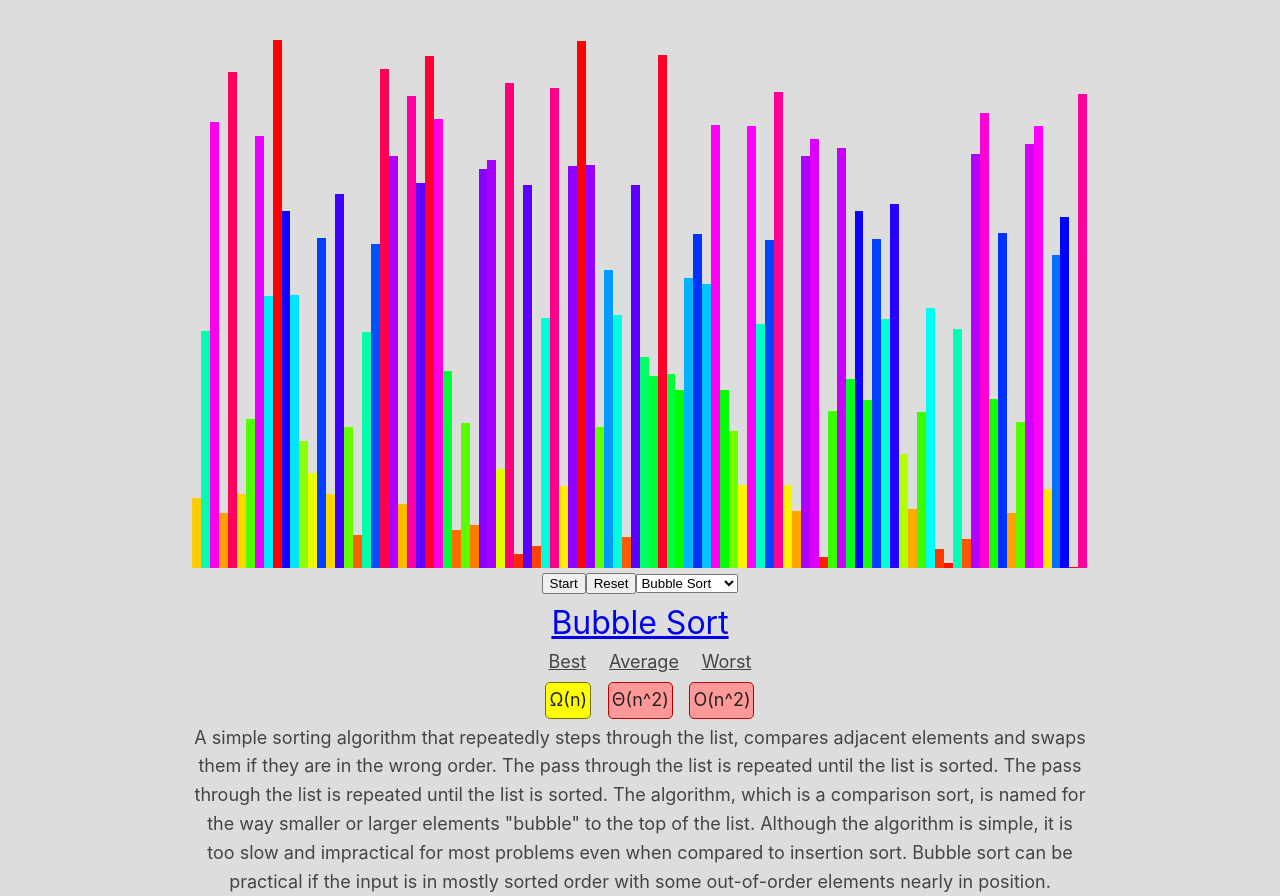
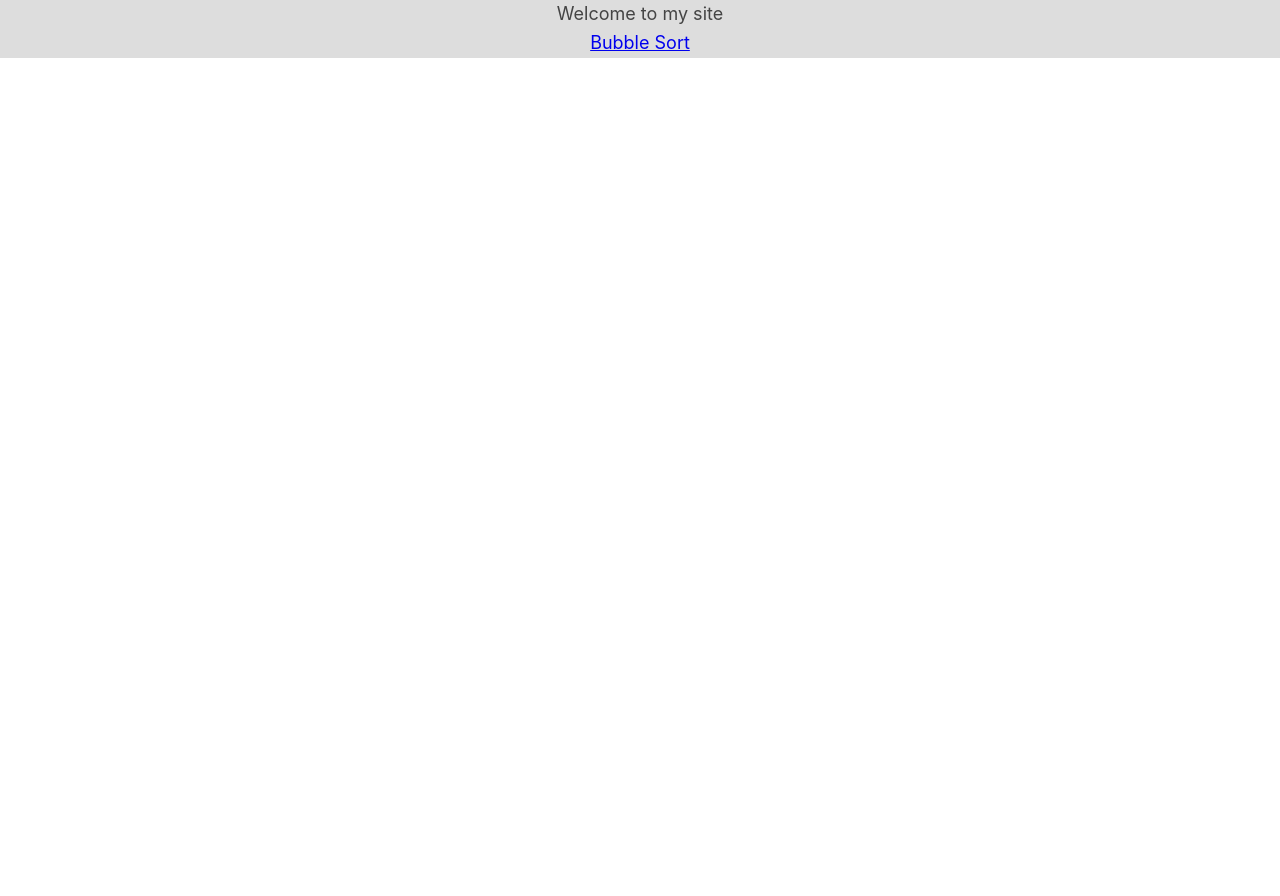
Before and after one commit to marvinody/react-sorting-algos, a React (Create React App) app: page / in a window 1280 px wide. After the commit the page ends 800 px from the top, so only its background shows below. Built offline with nearby package versions, Linux system fonts and the light colour scheme.

Commit message:
feat/refactor: large functional update rewrites how a lot of logic is used. Sort algo is new dependent on url!

```diff
--- a/src/App.js
+++ b/src/App.js
@@ -1,12 +1,22 @@
 import React from 'react';
+import { BrowserRouter as Router, Route, Switch } from "react-router-dom";
 import './App.css';
 import Main from './Main';
+import Sort from './Sort';
 
 function App() {
   return (
-    <div className="App">
-      <Main />
-    </div>
+    <Router>
+      <div className="App">
+        <Switch>
+          <Route path='/' exact>
+            <Main></Main>
+          </Route>
+          <Route path='/:slug' component={Sort}>
+          </Route>
+        </Switch>
+      </div>
+    </Router>
   );
 }
 
--- a/src/Controls.js
+++ b/src/Controls.js
@@ -5,9 +5,6 @@ const Controls = (props) => {
     <div>
       <button onClick={props.start}>Start</button>
       <button onClick={props.reset}>Reset</button>
-      <select value={props.sort} onChange={e => props.changeSort(e.target.value)}>
-        {props.sorts.map((s, idx) => <option value={idx} key={s.name}>{s.name}</option>)}
-      </select>
     </div>
   )
 }
--- a/src/Main.js
+++ b/src/Main.js
@@ -1,126 +1,10 @@
-import React from 'react';
-import Controls from './Controls';
-import DataHolder from './DataHolder';
-import SortInfo from './SortInfo';
-import bubble_sort, { data as bubble_data } from './sorts/bubble';
-import insertion_sort from './sorts/insertion';
-import merge_sort from './sorts/merge';
-import radix_sort from './sorts/radix';
-const TIMEOUT = 10;
-const ARRAY_SIZE = 100;
-const newRandArray = len => {
-  const arr = Array.from(new Int8Array(len));
-  return arr.map(() => Math.random() * (ARRAY_SIZE * 10) | 0);
+import React from 'react'
+import NavBar from './NavBar'
+export default function () {
+  return (
+    <div>
+      <span>Welcome to my site</span>
+      <NavBar></NavBar>
+    </div>
+  )
 }
-
-export default class Main extends React.Component {
-  constructor() {
-    super();
-    this.state = {
-      values: newRandArray(ARRAY_SIZE),
-      isSorting: false,
-      sorts: [
-        { name: 'Insertion Sort', sort: insertion_sort },
-        { name: 'Radix Sort', sort: radix_sort },
-        { name: 'Bubble Sort', sort: bubble_sort, data: bubble_data },
-        { name: 'Merge Sort', sort: merge_sort },
-      ],
-      sort: 2,
-    }
-    this.start = this.start.bind(this);
-    this.reset = this.reset.bind(this);
-    this.changeSort = this.changeSort.bind(this)
-
-    this.swap = this.swap.bind(this)
-    this.set = this.set.bind(this);
-    this.get = this.get.bind(this);
-
-  }
-  changeSort(idx) {
-    this.setState({
-      sort: idx,
-    })
-  }
-  reset() {
-    this.setState({
-      values: newRandArray(ARRAY_SIZE),
-      isSorting: false,
-    })
-  }
-  start() {
-    if (this.state.isSorting) {
-      return;
-    }
-    this.setState({
-      isSorting: true,
-    }, async () => {
-      await this.sort();
-    })
-  }
-  get() {
-    return this.state.values;
-  }
-  set(idx, val) {
-    const arr = Array.from(this.state.values);
-    const newArr = arr.slice(0, idx).concat(val, arr.slice(idx + 1));
-    this.setState({
-      values: newArr,
-    })
-    return newArr;
-  }
-  swap(idxA, idxB) {
-    const arr = this.state.values.slice();
-    let a = arr[idxA];
-    arr[idxA] = arr[idxB];
-    arr[idxB] = a;
-    this.setState({
-      values: arr,
-    })
-    return arr;
-  }
-  async sort() {
-    const arr = this.state.values;
-
-    const sortAlgo = this.state.sorts[this.state.sort]
-    const newSorter = sortAlgo.sort(arr, {
-      swap: this.swap,
-      set: this.set,
-      get: this.get,
-    });
-    while (!this.isSorted() && this.state.isSorting) {
-      newSorter.next();
-      await resolveInSomeTime();
-    }
-    this.setState({
-      isSorting: false,
-    })
-  }
-  isSorted() {
-    const arr = this.state.values;
-    for (let i = 1; i < arr.length; i++) {
-      if (arr[i - 1] > arr[i]) {
-        return false;
-      }
-    }
-    return true;
-  }
-
-  render() {
-    const sort = this.state.sorts[this.state.sort]
-    return (
-      <div className='container'>
-        <DataHolder values={this.state.values} />
-        <Controls start={this.start} reset={this.reset} sorts={this.state.sorts} sort={this.state.sort} changeSort={this.changeSort} />
-        <SortInfo {...sort} />
-      </div>
-    )
-  }
-}
-
-function resolveInSomeTime() {
-  return new Promise((resolve, reject) => {
-    setTimeout(() => {
-      resolve();
-    }, TIMEOUT)
-  })
-}
--- /dev/null
+++ b/src/NavBar.js
@@ -0,0 +1,11 @@
+import React from 'react'
+import { Link } from 'react-router-dom'
+export default function NavBar() {
+  return (
+    <div>
+      <div>
+        <Link to='/bubble-sort'>Bubble Sort</Link>
+      </div>
+    </div>
+  )
+}
--- /dev/null
+++ b/src/Sort.js
@@ -0,0 +1,115 @@
+import React from 'react';
+import Controls from './Controls';
+import DataHolder from './DataHolder';
+import SortInfo from './SortInfo';
+import sorts from './sorts';
+const TIMEOUT = 10;
+const ARRAY_SIZE = 100;
+const newRandArray = len => {
+  const arr = Array.from(new Int8Array(len));
+  return arr.map(() => Math.random() * (ARRAY_SIZE * 10) | 0);
+}
+
+export default class Main extends React.Component {
+  constructor(props) {
+    super();
+    const { slug } = props.match.params
+    this.state = {
+      values: newRandArray(ARRAY_SIZE),
+      isSorting: false,
+      sort: sorts[slug],
+    }
+    this.start = this.start.bind(this);
+    this.reset = this.reset.bind(this);
+
+    this.swap = this.swap.bind(this)
+    this.set = this.set.bind(this);
+    this.get = this.get.bind(this);
+
+  }
+
+  reset() {
+    this.setState({
+      values: newRandArray(ARRAY_SIZE),
+      isSorting: false,
+    })
+  }
+  start() {
+    if (this.state.isSorting) {
+      return;
+    }
+    this.setState({
+      isSorting: true,
+    }, async () => {
+      await this.sort();
+    })
+  }
+  get() {
+    return this.state.values;
+  }
+  set(idx, val) {
+    const arr = Array.from(this.state.values);
+    const newArr = arr.slice(0, idx).concat(val, arr.slice(idx + 1));
+    this.setState({
+      values: newArr,
+    })
+    return newArr;
+  }
+  swap(idxA, idxB) {
+    const arr = this.state.values.slice();
+    let a = arr[idxA];
+    arr[idxA] = arr[idxB];
+    arr[idxB] = a;
+    this.setState({
+      values: arr,
+    })
+    return arr;
+  }
+  async sort() {
+    const arr = this.state.values;
+
+    const sortAlgo = this.state.sort
+    const newSorter = sortAlgo.sort(arr, {
+      swap: this.swap,
+      set: this.set,
+      get: this.get,
+    });
+    while (!this.isSorted() && this.state.isSorting) {
+      newSorter.next();
+      await resolveInSomeTime();
+    }
+    this.setState({
+      isSorting: false,
+    })
+  }
+  isSorted() {
+    const arr = this.state.values;
+    for (let i = 1; i < arr.length; i++) {
+      if (arr[i - 1] > arr[i]) {
+        return false;
+      }
+    }
+    return true;
+  }
+
+  render() {
+    if (!this.state.sort) {
+      return (<div>Oops! This is an invalid sort it seems like...Go to the homepage and try a different one</div>)
+    }
+    return (
+      <div className='container'>
+        <DataHolder values={this.state.values} />
+        <Controls start={this.start} reset={this.reset} />
+        <SortInfo {...this.state.sort} />
+      </div>
+    )
+  }
+}
+
+function resolveInSomeTime() {
+  return new Promise((resolve, reject) => {
+    setTimeout(() => {
+      resolve();
+    }, TIMEOUT)
+  })
+}
--- a/src/sorts/bubble.js
+++ b/src/sorts/bubble.js
@@ -14,6 +14,7 @@ function* bubble_sort(arr, { swap }) {
 }
 
 const name = 'Bubble Sort'
+const slug = 'bubble-sort'
 
 const complexities = {
   best: 'n',
@@ -27,6 +28,7 @@ const desc = `A simple sorting algorithm that repeatedly steps through the list,
 
 export const data = {
   name,
+  slug,
   link,
   desc,
   complexities,
--- /dev/null
+++ b/src/sorts/index.js
@@ -0,0 +1,11 @@
+import bubble_sort, { data as bubble_data } from './bubble';
+import insertion_sort, { data as insertion_data } from './insertion';
+import merge_sort, { data as merge_data } from './merge';
+import radix_sort, { data as radix_data } from './radix';
+
+export default {
+  [bubble_data.slug]: { sort: bubble_sort, data: bubble_data },
+  [insertion_data.slug]: { sort: insertion_sort, data: insertion_data },
+  [merge_data.slug]: { sort: merge_sort, data: merge_data },
+  [radix_data.slug]: { sort: radix_sort, data: radix_data },
+}
--- a/src/sorts/insertion.js
+++ b/src/sorts/insertion.js
@@ -13,3 +13,7 @@ function* insertion_sort(arr, { swap }) {
 }
 
 export default insertion_sort
+
+export const data = {
+  slug: 'insertion-sort'
+}
--- a/src/sorts/merge.js
+++ b/src/sorts/merge.js
@@ -52,3 +52,6 @@ function* TopDownMerge(A, iBegin, iMiddle, iEnd, B, set) {
 
 
 export default merge_sort;
+export const data = {
+  slug: 'merge-sort'
+}
--- a/src/sorts/radix.js
+++ b/src/sorts/radix.js
@@ -41,3 +41,7 @@ function* radix_sort(arr, { set, get }) {
 
 
 export default radix_sort;
+
+export const data = {
+  slug: 'radix-sort'
+}
```
